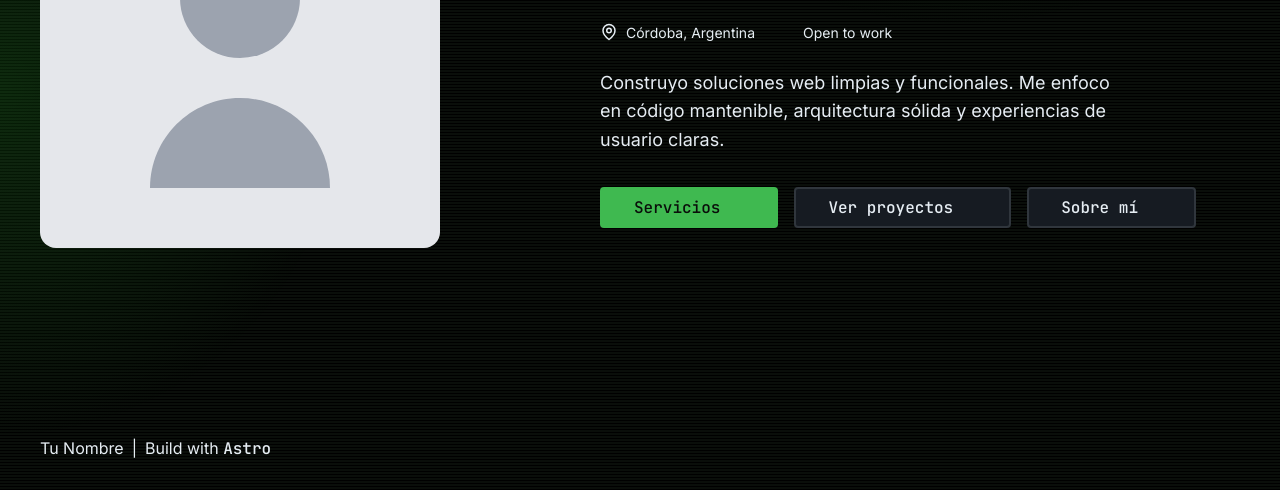
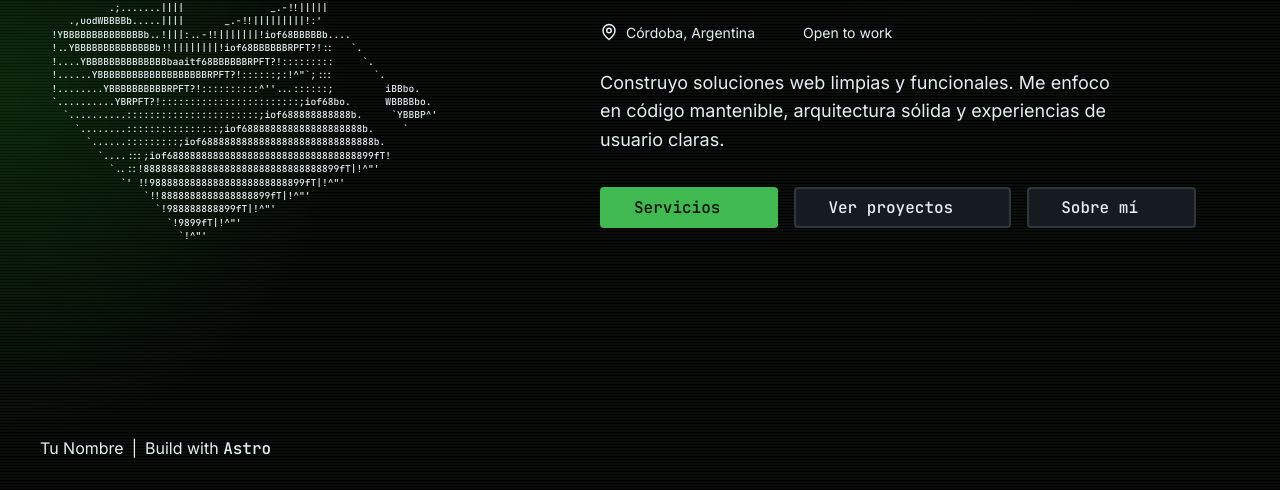
Before and after one commit to GIT-Marcos/portfolio, an Astro site: page / in a window 1280 px wide. Shown: the part 310-800 px from the top of the page. Built offline with nearby package versions, Linux system fonts and the light colour scheme; Astro itself is replaced by a stand-in of ours; some icons are missing.

Commit message:
feat: replace profile image with ASCII art and populate profile data

```diff
--- a/src/components/Hero.astro
+++ b/src/components/Hero.astro
@@ -1,17 +1,12 @@
 ---
 import InternalLinkButton from './InternalLinkButton.astro';
 import { profile } from '@data/profile';
+import { asciiArt } from '@data/ascii-art';
 ---
 <section class="hero">
   <div class="hero__container">
-    <div class="hero__image-wrapper">
-      <img
-        class="hero__image"
-        src="/placeholder.svg"
-        alt="Foto de perfil del desarrollador"
-        width="400"
-        height="400"
-      />
+    <div class="hero__ascii-wrapper">
+      <pre class="hero__ascii" aria-label={asciiArt.alt}>{asciiArt.art}</pre>
     </div>
     <div class="hero__content">
       <p class="hero__greeting">Hola, soy</p>
@@ -76,7 +71,7 @@ import { profile } from '@data/profile';
     }
   }
 
-  .hero__image-wrapper {
+  .hero__ascii-wrapper {
     flex: 0 0 40%;
 
     @media (max-width: 768px) {
@@ -86,10 +81,13 @@ import { profile } from '@data/profile';
     }
   }
 
-  .hero__image {
-    width: 100%;
-    max-width: 400px;
-    object-fit: cover;
+  .hero__ascii {
+    font-family: var(--font-family-mono);
+    font-size: var(--font-size-xs);
+    line-height: 1.4;
+    white-space: pre;
+    color: var(--color-text);
+    overflow-x: auto;
   }
 
   .hero__content {
@@ -110,6 +108,7 @@ import { profile } from '@data/profile';
     font-size: clamp(2.5rem, 5vw, 3.5rem);
     line-height: 1.1;
     margin-bottom: var(--spacing-md);
+    color: var(--color-phosphor);
   }
 
   .hero__role {
--- /dev/null
+++ b/src/data/ascii-art.ts
@@ -0,0 +1,40 @@
+export interface AsciiArt {
+  art: string;
+  alt: string;
+}
+
+export const asciiArt: AsciiArt = {
+  art: `
+                         .,,uod8B8bou,,.
+                ..,uod8BBBBBBBBBBBBBBBBRPFT?l!i:.
+           ,=m8BBBBBBBBBBBBBBBRPFT?!||||||||||||||
+           !...:!TVBBBRPFT||||||||||!!^^\"\"'   ||||
+           !.......:!?|||||!!^^\"\"'            ||||
+           !.........||||                     ||||
+           !.........||||  ##                 ||||
+           !.........||||                     ||||
+           !.........||||                     ||||
+           !.........||||                     ||||
+           !.........||||                     ||||
+           \`.........||||                    ,||||
+            .;.......||||               _.-!!|||||
+     .,uodWBBBBb.....||||       _.-!!|||||||||!:'
+  !YBBBBBBBBBBBBBBb..!|||:..-!!|||||||!iof68BBBBBb....
+  !..YBBBBBBBBBBBBBBb!!||||||||!iof68BBBBBBRPFT?!::   \`.
+  !....YBBBBBBBBBBBBBBbaaitf68BBBBBBRPFT?!:::::::::     \`.
+  !......YBBBBBBBBBBBBBBBBBBBRPFT?!::::::;:!^\"\`;:::       \`.
+  !........YBBBBBBBBBBRPFT?!::::::::::^\'\'...::::::;         iBBbo.
+  \`..........YBRPFT?!::::::::::::::::::::::::;iof68bo.      WBBBBbo.
+    \`..........:::::::::::::::::::::::;iof688888888888b.     \`YBBBP^\'
+      \`........::::::::::::::::;iof688888888888888888888b.     \`
+        \`......:::::::::;iof688888888888888888888888888888b.
+          \`....:::;iof688888888888888888888888888888888899fT!
+            \`..::!8888888888888888888888888888888899fT|!^\"'
+              \`\' !!988888888888888888888888899fT|!^\"'
+                  \`!!8888888888888888899fT|!^\"'
+                    \`!988888888899fT|!^\"'
+                      \`!9899fT|!^\"'
+                        \`!^\"'
+  `,
+  alt: 'Marcos, nombre del desarrollador en arte ASCII',
+};
--- a/src/data/profile.ts
+++ b/src/data/profile.ts
@@ -6,7 +6,7 @@ export interface Profile {
 }
 
 export const profile: Profile = {
-  name: '[Tu Nombre]',
+  name: 'Marcos',
   location: 'Córdoba, Argentina',
   openToWork: true,
   availabilityLabel: 'Open to work',
--- a/src/styles/global.css
+++ b/src/styles/global.css
@@ -46,6 +46,7 @@
     --color-linkedin: #4c9cf0;
     --color-generic: var(--color-muted);
 
+    --font-size-xs: 0.6rem;
     --font-size-sm: 0.875rem;
     --font-size-base: 1rem;
     --font-size-lg: 1.125rem;
```
